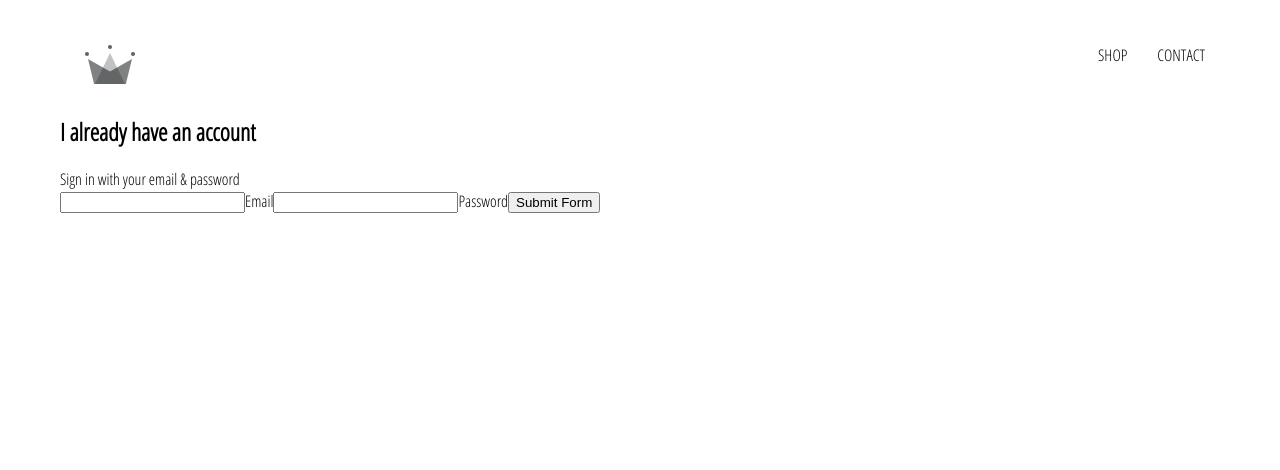
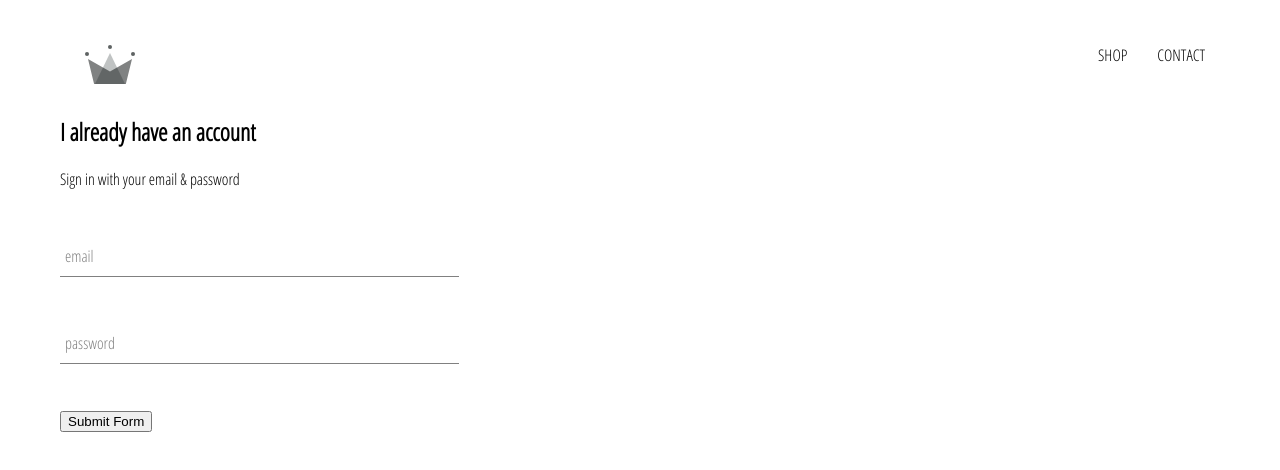
Before and after one commit to KyleF93/crwn-clothing, a React (Create React App) app: page /signin in a window 1280 px wide. Shown: the top 470 px of the page. Built offline with nearby package versions, Linux system fonts and the light colour scheme.

Commit message:
windows.. created form-input component

```diff
--- /dev/null
+++ b/src/components/form-input/form-input.component.jsx
@@ -0,0 +1,18 @@
+import React from 'react';
+
+import './form-input.styles.scss';
+
+const FormInput = ({ handleChange, label, ...otherProps}) => (
+    <div className="group">
+        <input className="form-input" onChange={handleChange} {...otherProps} />
+        {
+            label ?
+            (<label className={`${otherProps.value.length ? 'shrink' : ''} form-input-label`}>
+                {label}
+            </label>)
+            :null
+        }
+    </div>
+)
+
+export default FormInput;
--- /dev/null
+++ b/src/components/form-input/form-input.styles.scss
@@ -0,0 +1,54 @@
+$sub-color: grey;
+$main-color: black;
+
+@mixin shrinkLabel {
+  top: -14px;
+  font-size: 12px;
+  color: $main-color;
+}
+
+.group {
+  position: relative;
+  margin: 45px 0;
+
+  .form-input {
+    background: none;
+    background-color: white;
+    color: $sub-color;
+    font-size: 18px;
+    padding: 10px 10px 10px 5px;
+    display: block;
+    width: 100%;
+    border: none;
+    border-radius: 0;
+    border-bottom: 1px solid $sub-color;
+    margin: 25px 0;
+
+    &:focus {
+      outline: none;
+    }
+
+    &:focus ~ .form-input-label {
+      @include shrinkLabel();
+    }
+  }
+
+  input[type='password'] {
+    letter-spacing: 0.3em;
+  }
+
+  .form-input-label {
+    color: $sub-color;
+    font-size: 16px;
+    font-weight: normal;
+    position: absolute;
+    pointer-events: none;
+    left: 5px;
+    top: 10px;
+    transition: 300ms ease all;
+
+    &.shrink {
+      @include shrinkLabel();
+    }
+  }
+}
--- a/src/components/sign-in/sign-in.component.jsx
+++ b/src/components/sign-in/sign-in.component.jsx
@@ -1,6 +1,8 @@
 import React from "react";
 
 import "./sign-in.styles.scss";
+
+import FormInput from "../form-input/form-input.component";
 
 class SignIn extends React.Component {
   constructor(props) {
@@ -34,22 +36,22 @@ class SignIn extends React.Component {
         <span>Sign in with your email & password</span>
 
         <form onSubmit={this.handleSubmit}>
-          <input
+          <FormInput
             name="email"
             type="email"
-            onChange={this.handeChange}
+            handleChange={this.handeChange}
+            label="email"
             value={this.state.email}
             required
           />
-          <label>Email</label>
-          <input
+          <FormInput
             name="password"
             type="password"
-            onChange={this.handeChange}
+            handleChange={this.handeChange}
+            label="password"
             value={this.state.password}
             required
           />
-          <label>Password</label>
 
           <input type="submit" value="Submit Form" />
         </form>
--- a/src/components/sign-in/sign-in.styles.scss
+++ b/src/components/sign-in/sign-in.styles.scss
@@ -0,0 +1,3 @@
+.sign-in {
+    width: 30vw;
+}
```
